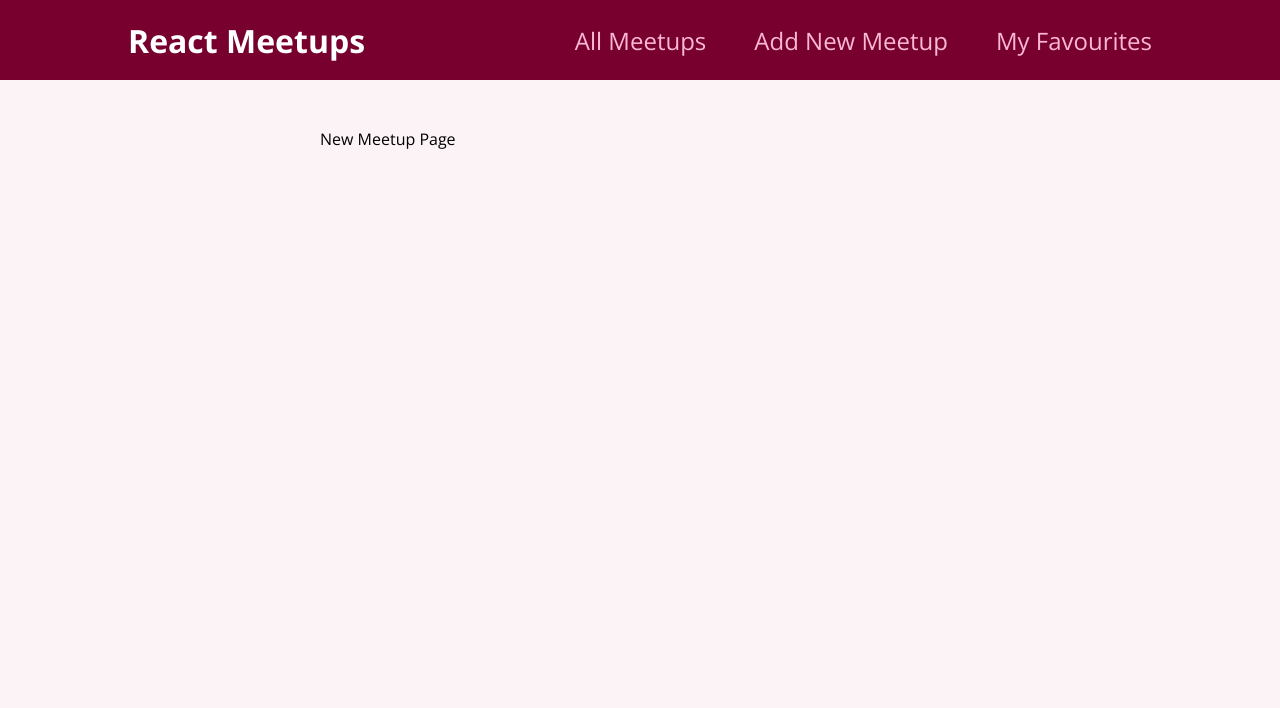
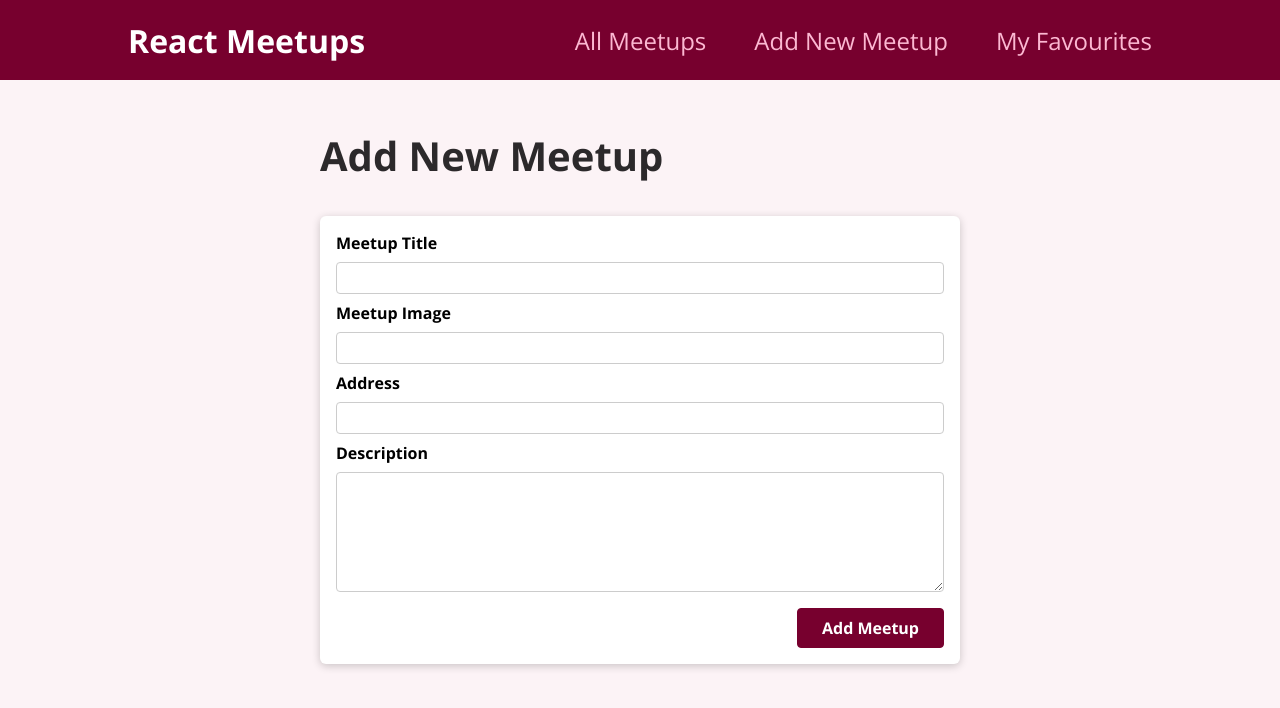
Before and after one commit to moin2672/react-routeapp, a React (Create React App) app: page /new-meetup in a window 1280 px wide. Shown: the top 708 px of the page. Built offline with nearby package versions, Linux system fonts and the light colour scheme.

Commit message:
7. adding a form

```diff
--- /dev/null
+++ b/src/component/meetups/NewMeetupForm.js
@@ -0,0 +1,32 @@
+import Card from "../ui/Card";
+import classes from "./NewMeetupForm.module.css";
+
+function NewMeetupForm() {
+  return (
+    <Card>
+      <form className={classes.form}>
+        <div className={classes.control}>
+          <label htmlFor="title">Meetup Title</label>
+          <input type="text" required id="title" />
+        </div>
+        <div className={classes.control}>
+          <label htmlFor="image">Meetup Image</label>
+          <input type="url" required id="image" />
+        </div>
+        <div className={classes.control}>
+          <label htmlFor="address">Address</label>
+          <input type="text" required id="address" />
+        </div>
+        <div className={classes.control}>
+          <label htmlFor="description">Description</label>
+          <textarea id="description" required rows="5"></textarea>
+        </div>
+        <div className={classes.actions}>
+            <button className={classes.button}>Add Meetup</button>
+        </div>
+      </form>
+    </Card>
+  );
+}
+
+export default NewMeetupForm;
--- /dev/null
+++ b/src/component/meetups/NewMeetupForm.module.css
@@ -0,0 +1,45 @@
+.form {
+    padding: 1rem;
+  }
+
+  .control {
+    margin-bottom: 0.5rem;
+  }
+
+  .control label {
+    display: block;
+    font-weight: bold;
+    margin-bottom: 0.5rem;
+  }
+
+  .control input,
+  .control textarea {
+    display: block;
+    font: inherit;
+    border-radius: 4px;
+    border: 1px solid #ccc;
+    padding: 0.25rem;
+    width: 100%;
+  }
+
+  .actions {
+    margin-top: 1rem;
+    text-align: right;
+  }
+
+  .actions button {
+    font: inherit;
+    cursor: pointer;
+    background-color: #77002e;
+    color: white;
+    padding: 0.5rem 1.5rem;
+    border: 1px solid #77002e;
+    border-radius: 4px;
+    font-weight: bold;
+  }
+
+  .actions button:hover,
+  .actions button:active {
+    background-color: #a50e48;
+    border-color: #a50e48;
+  }
--- a/src/pages/NewMeetup.js
+++ b/src/pages/NewMeetup.js
@@ -1,8 +1,11 @@
+import NewMeetupForm from "../component/meetups/NewMeetupForm"
+
 function NewMeetupPage(){
     return(
-        <div>
-            New Meetup Page
-        </div>
+        <section>
+            <h1>Add New Meetup</h1>
+            <NewMeetupForm/>
+        </section>
     )
 }
 
```
